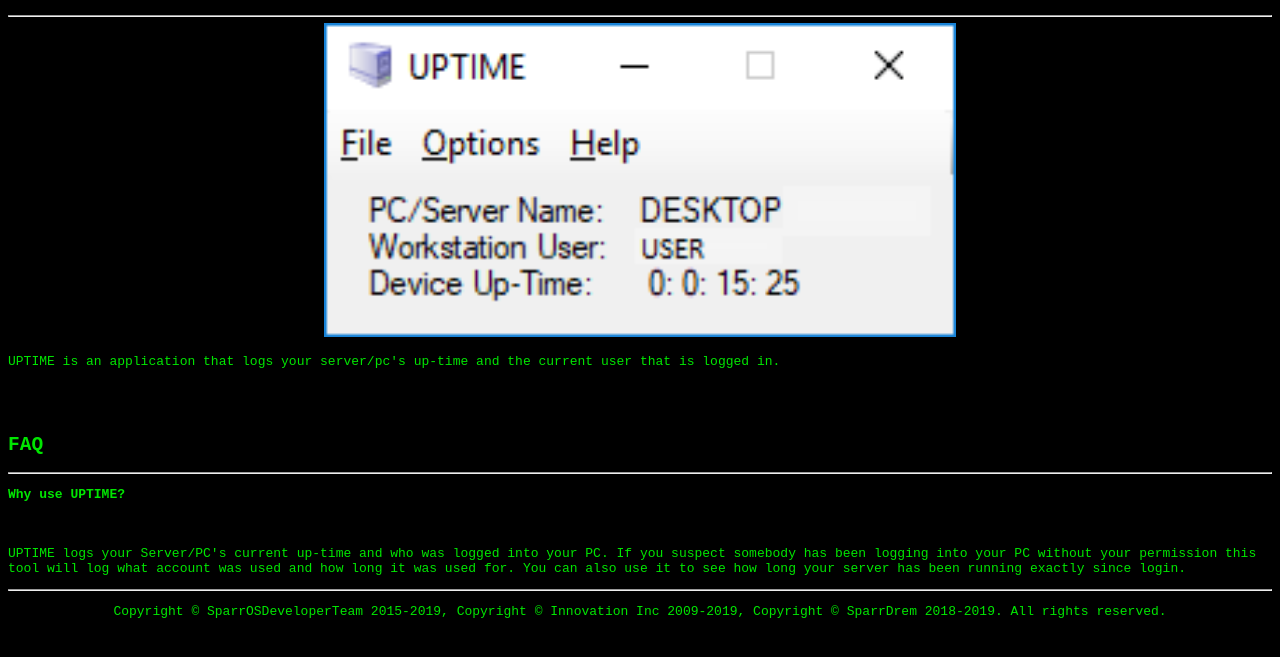
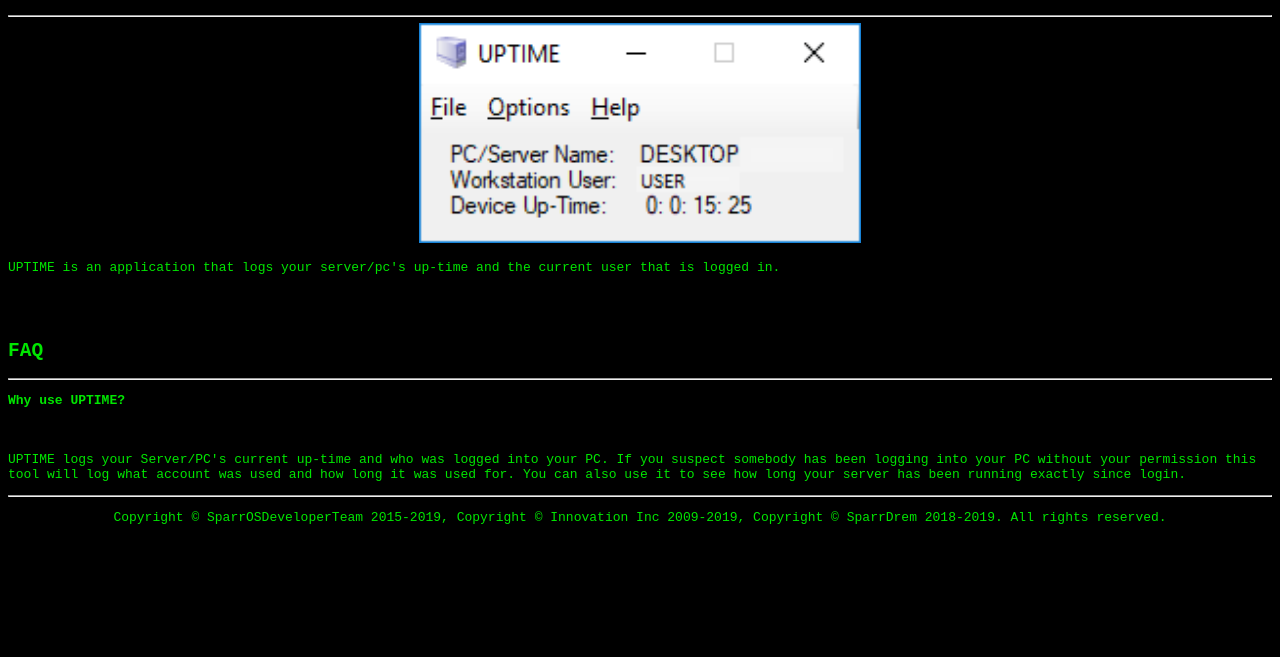
Before and after one commit to sparrdrem/uptime, a plain HTML site: page docs/index.html in a window 1280 px wide. Shown: the part 123-780 px from the top of the page. Drawn offline with Linux system fonts and the light colour scheme.

Commit message:
Scale it down moar

```diff
--- a/docs/index.html
+++ b/docs/index.html
@@ -66,7 +66,7 @@
             </h1>
             <hr />
             <center>
-                <img src="uptime.png" alt="uptime.exe Screenshot" width="50%" />
+                <img src="uptime.png" alt="uptime.exe Screenshot" width="35%" />
             </center>
             <p>
                 UPTIME is an application that logs your server/pc's up-time and the current user that is logged in.
```
